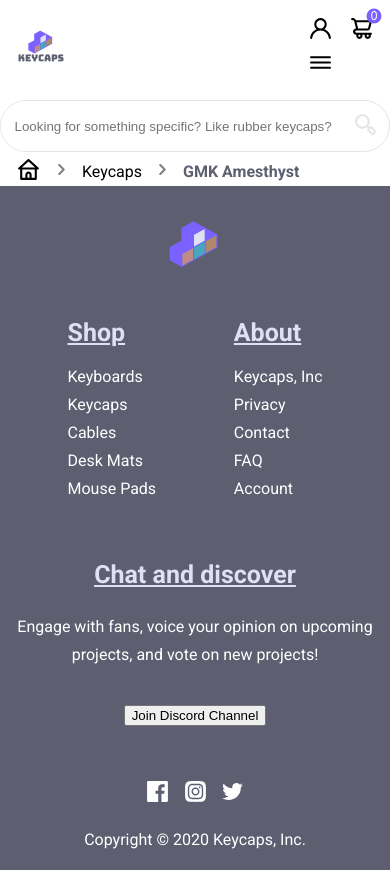
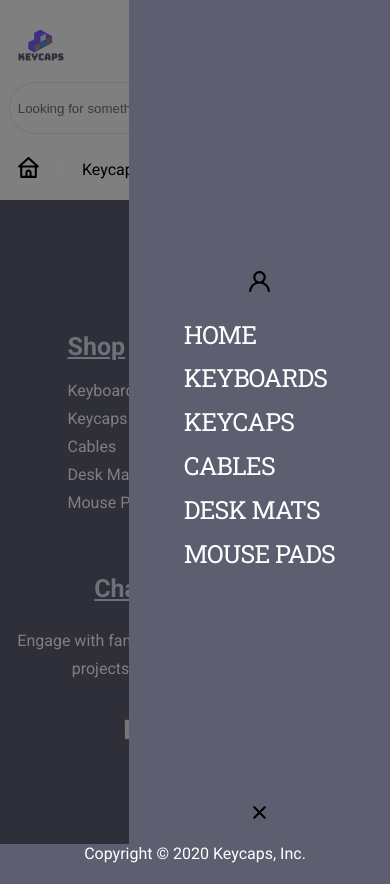
Before and after one commit to hwanderlust/keycaps, a React (Create React App) app: page / in a window 390 px wide. Both pictures are taken after a click on the button 361 px from the left and 30 px from the top of the page. Built offline with nearby package versions, Linux system fonts and the light colour scheme.

Commit message:
make header fully responsive

```diff
--- a/src/App.tsx
+++ b/src/App.tsx
@@ -7,7 +7,7 @@ import './App.css';
 /**
  TODO:
  * Replace button in <Footer/> when common button API is created
- * Continue with building out <Breadcrumbs/>
+ * Connect store access via useContext API within <Header/> for shopping cart # of items
  * Default outline color to purple
  */
 
--- a/src/components/header/Header.css
+++ b/src/components/header/Header.css
@@ -1,20 +1,16 @@
-.header {
+.header__top {
   display: flex;
   justify-content: space-between;
   align-items: center;
   width: 100vw;
-  padding: 1rem;
+  padding: 1rem 1rem 0 1rem;
   box-sizing: border-box;
 }
 
-.header__logo {
-  width: 100px;
-}
+.header__logo,
 .header__logo__img {
   width: 100px;
 }
-
-.header__navigation {}
 
 .navigation--horizontal ul {
   display: flex;
@@ -30,7 +26,7 @@
   color: var(--color__white);
 }
 
-.header button {
+.header__top button {
   background-color: transparent;
   width: 25px;
   border: none;
@@ -38,13 +34,11 @@
   border-radius: 0;
   cursor: pointer;
 }
-.header__buttons {}
 .buttons__account {
   margin: 0 1rem 0 0;
 }
-.buttons__cart {}
 .buttons__cart::after {
-  content: "0";
+  content: attr(data-items);
   position: absolute;
   transform: translateX(-50%) translateY(-50%);
   width: 15px;
@@ -54,35 +48,84 @@
   font-size: 12px;
   color: var(--color__white);
 }
-.buttons__mobile {
+.modal--menu,
+.mobile__hamburger {
   display: none;
 }
-.mobile__hamburger {}
-.mobile__menu {}
-.menu__account {}
-.menu__x {}
-
-
 
 @media only screen and (max-width: 767px) {
-  .navigation--horizontal {
+  .navigation--horizontal,
+  .buttons__account {
     display: none;
   }
-  .header__logo {
-    width: 50px;
-  }
+  .header__logo,
   .header__logo__img {
     width: 50px;
   }
-  .buttons__mobile {
+  .modal--menu {
     display: block;
+  }
+  .mobile__hamburger {
+    display: inline-block;
+    margin: 0 0 0 1rem;
+  }
+  .mobile__menu {
+    margin: 0;
+    border: none;
+    position: absolute;
+    top: 0;
+    left: 33vw;
+    width: 67vw;
+    height: 100vh;
+    display: flex;
+    flex-direction: column;
+    justify-content: center;
+    align-items: center;
+    background-color: var(--color__purple--dark);
+    box-sizing: border-box;
+    z-index: 1;
+  }
+  .mobile__menu a {
+    text-decoration: none;
+    color: var(--color__white);
+    font-size: 1.563rem;
+    font-family: var(--font__primary);
+    letter-spacing: -0.05rem;
+    text-transform: uppercase;
+  }
+  .menu__account {
+    display: block;
+    margin: 0 0 1rem 0;
+  }
+  .modal--menu .menu__x {
+    position: absolute;
+    bottom: 0;
+    width: 100%;
+    padding: 1rem;
+    cursor: pointer;
+  }
+  .menu__underlay {
+    position: absolute;
+    top: 0;
+    left: 0;
+    right: 0;
+    bottom: 0;
+    background-color: rgba(0,0,0,0.5);
   }
 }
 
-@media only screen and (min-width: 768px) and (max-width: 1023px) {
-
+@media only screen and (min-width: 1023px) {
+  .navigation--horizontal ul {
+    width: 650px;
+  }
 }
 
 @media only screen and (min-width: 1024px) {
-
+  .header {
+    width: 1024px;
+    margin: 0 auto;
+  }
+  .header__top {
+    width: 1024px;
+  }
 }
--- a/src/components/header/breadcrumbs/Breadcrumbs.css
+++ b/src/components/header/breadcrumbs/Breadcrumbs.css
@@ -1,7 +1,9 @@
 .header__breadcrumbs {
   display: flex;
   align-items: center;
+  flex-wrap: wrap;
   padding: 0 0 0 1rem;
+  margin: 1rem 0;
 }
 .breadcrumbs__home {
   width: 25px;
--- a/src/components/header/breadcrumbs/index.tsx
+++ b/src/components/header/breadcrumbs/index.tsx
@@ -9,16 +9,18 @@ function Breadcrumbs(props: BreadcrumbsProps) {
 
   return (
     <div className="header__breadcrumbs">
-      <div className="breadcrumbs__home">
+      <a href="/" className="breadcrumbs__home">
         <img src="./icon-home.svg" alt="" />
-      </div>
+      </a>
 
       {paths.map((path, index) => {
         if (index === 0) {
           path = path.substring(0, 1).toUpperCase().concat(path.substring(1));
         }
         return (
-          <span className={`breadcrumb ${index === paths.length - 1 ? "breadcrumb--last" : ""}`}>
+          <span
+            key={`${index}-${path}`}
+            className={`breadcrumb ${index === paths.length - 1 ? "breadcrumb--last" : ""}`}>
             <a href={`/${path}`}>
               {path.replace("-", " ")}
             </a>
--- a/src/components/header/index.tsx
+++ b/src/components/header/index.tsx
@@ -6,24 +6,33 @@ import "./Header.css";
 
 function Header() {
   const [showMenu, changeMenuVisibility] = React.useState(false);
+  const shoppingCart = React.useRef<HTMLButtonElement>(null);
 
-  function toggleMenu() {
-    changeMenuVisibility(prev => !prev);
+  const toggleMenu = React.useCallback(() => {
+    changeMenuVisibility(prev => {
+      if (prev === false) {
+        document.body.style.overflowY = "hidden";
+      } else {
+        document.body.style.overflowY = "auto";
       }
+      return !prev;
+    });
+  }, []);
 
   return (
-    <>
     <div className="header">
+      <div className="header__top">
         <Logo />
         <NavHorizontal />
         <Buttons
+          shoppingCart={shoppingCart}
           showMenu={showMenu}
           toggleMenu={toggleMenu}
         />
       </div>
-      <SearchBar search={noOp} />
-      <Breadcrumbs history="keycaps/GMK-Amesthyst/" />
-    </>
+      <SearchBar search={noOp} />  {/* trigger data fetching / update store */}
+      <Breadcrumbs history="keycaps/GMK-Amesthyst/" /> {/* useHistory(), or something similar */}
+    </div>
   );
 }
 
@@ -52,7 +61,7 @@ interface NavigationProps {
 }
 function Navigation(props: NavigationProps) {
   return (
-    <nav className={`header__navigation ${props.classNames}`}>
+    <nav className={props.classNames}>
       <ul>
         <li><a href="/home">Home</a></li>
         <li><a href="/keyboards">Keyboards</a></li>
@@ -67,13 +76,14 @@ function Navigation(props: NavigationProps) {
 
 interface ButtonsProps {
   showMenu: boolean;
+  shoppingCart: React.MutableRefObject<HTMLButtonElement | null>;
   toggleMenu: () => void;
 }
 function Buttons(props: ButtonsProps) {
-  const { showMenu, toggleMenu } = props;
+  const { showMenu, shoppingCart, toggleMenu } = props;
 
   return (
-    <div className="header__buttons">
+    <menu>
       <button
         className="buttons__account"
         onClick={noOp}>
@@ -84,14 +94,14 @@ function Buttons(props: ButtonsProps) {
 
       <button
         className="buttons__cart"
+        ref={shoppingCart}
+        data-items={0}
         onClick={noOp}>
         <img
           src="./icon-cart.svg"
           alt="shopping cart icon provided by Jemis Mali via Unicorns on Figma's Community" />
       </button>
 
-      <div className="buttons__mobile">
-        {!showMenu && (
       <button
         className="mobile__hamburger"
         onClick={toggleMenu}>
@@ -99,10 +109,10 @@ function Buttons(props: ButtonsProps) {
           src="./icon-menu.svg"
           alt="hamburger menu icon provided by Jemis Mali via Unicorns on Figma's Community" />
       </button>
-        )}
 
       {showMenu && (
-          <div className="mobile__menu">
+        <div className="modal--menu">
+          <dialog className="mobile__menu" open={showMenu}>
             <button
               className="buttons__account menu__account"
               onClick={noOp}>
@@ -110,6 +120,9 @@ function Buttons(props: ButtonsProps) {
                 src="./icon-account.svg"
                 alt="user icon provided by Jemis Mali via Unicorns on Figma's Community" />
             </button>
+
+            <NavVertical />
+
             <button
               className="menu__x"
               onClick={toggleMenu}>
@@ -117,12 +130,12 @@ function Buttons(props: ButtonsProps) {
                 src="./icon-close.svg"
                 alt="close/cancel icon provided by Jemis Mali via Unicorns on Figma's Community" />
             </button>
+          </dialog>
 
-            <NavVertical />
+          <div className="menu__underlay" onClick={toggleMenu}></div>
         </div>
       )}
-      </div>
-    </div>
+    </menu>
   );
 }
 
--- a/src/components/header/search/Search.css
+++ b/src/components/header/search/Search.css
@@ -34,3 +34,13 @@
 .search--inactive path {
   fill: var(--color__gray);
 }
+
+@media only screen and (max-width: 767px) {
+  .header__search {
+    max-width: 95vw;
+  }
+  .header__search input {
+    padding: 0 0.5rem;
+    text-overflow: ellipsis;
+  }
+}
```
Lines whose indentation alone changed are shown as unchanged.
